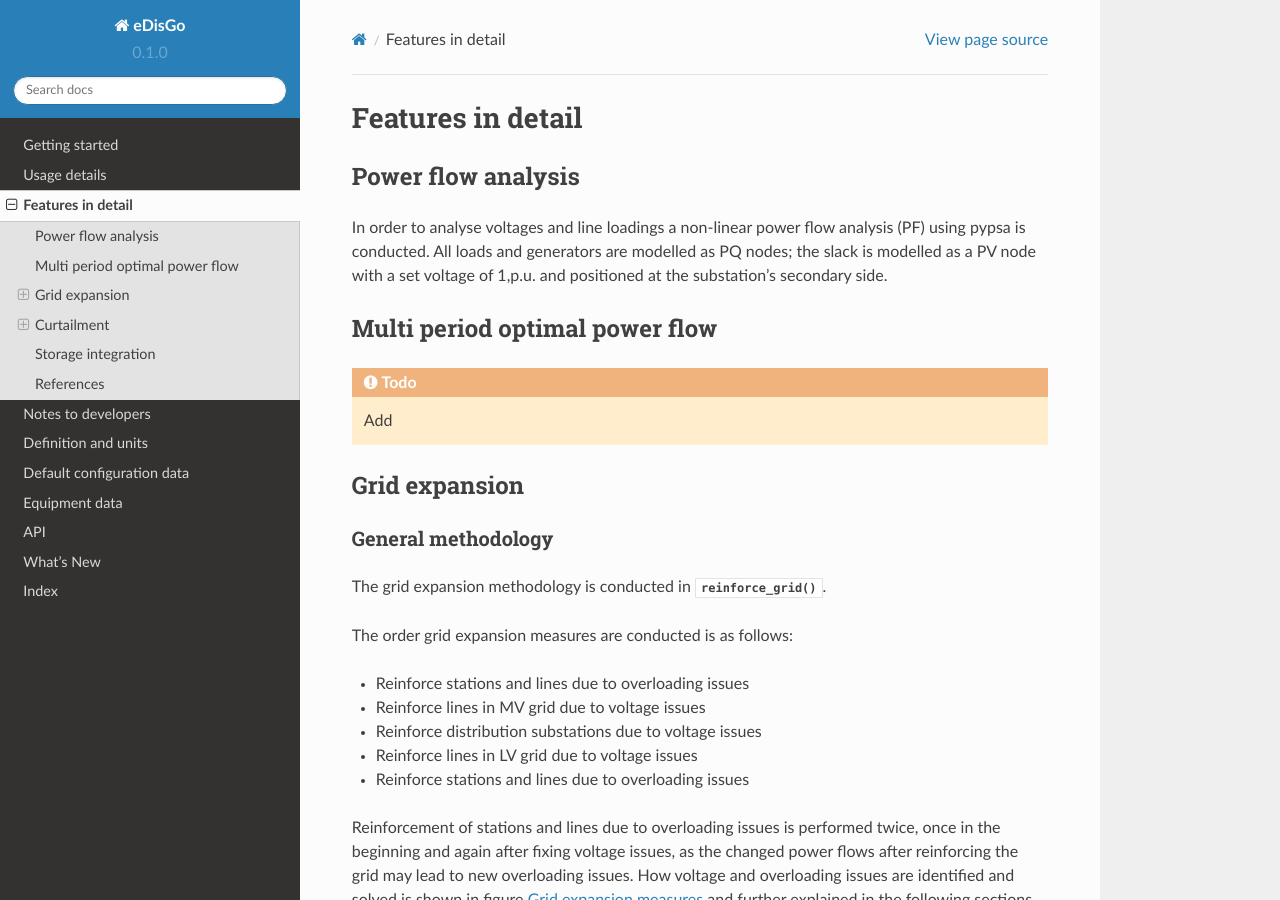
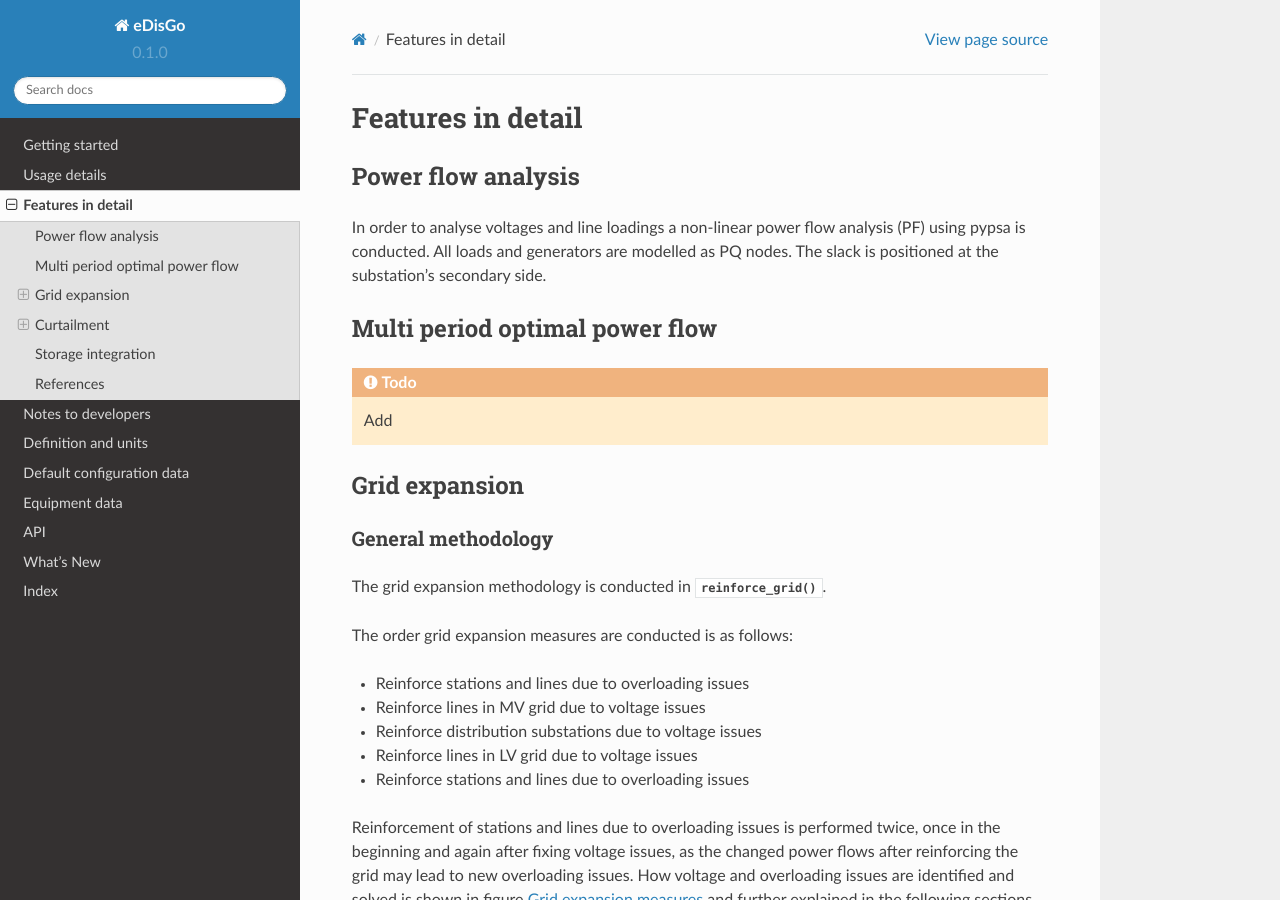
Before and after one commit to openego/eDisGo, a Sphinx documentation site: the page built from doc/features_in_detail.rst, in a window 1280 px wide and 900 px high. Built offline with Sphinx 7.4.7 and the Read the Docs theme 2.0.0, drawn with Linux system fonts in a browser that asks for light colours; formulas are drawn with MathJax 3.

Commit message:
Fix power flow documentation

```diff
--- a/doc/features_in_detail.rst
+++ b/doc/features_in_detail.rst
@@ -7,8 +7,7 @@ Power flow analysis
 -------------------
 
 In order to analyse voltages and line loadings a non-linear power flow analysis (PF) using pypsa is conducted.
-All loads and generators are modelled as PQ nodes; the slack is modelled as a PV node with a set voltage of 1\,p.u.
-and positioned at the substation's secondary side.
+All loads and generators are modelled as PQ nodes. The slack is positioned at the substation's secondary side.
 
 Multi period optimal power flow
 ---------------------------------
```
